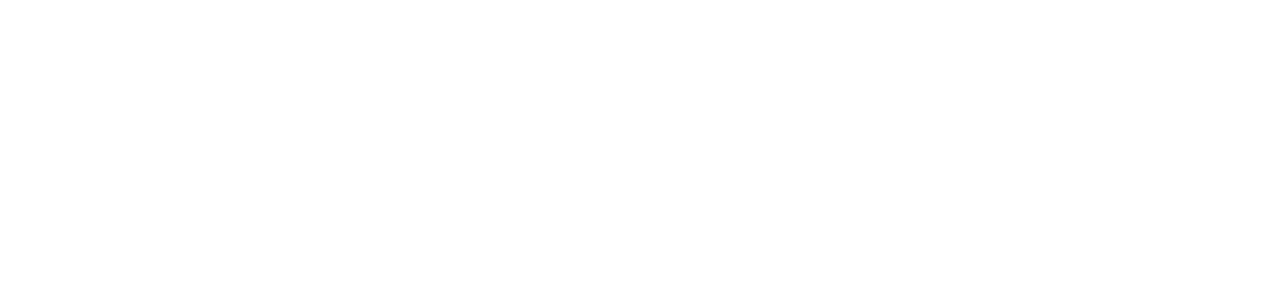
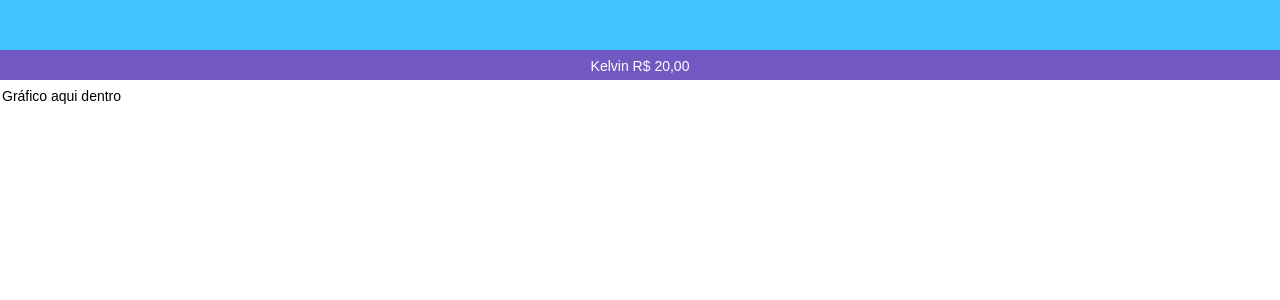
Before and after one commit to kelvinmusselli/testes-com-react, a React (Create React App) app: page / in a window 1280 px wide. Shown: the top 300 px of the page. Built offline with nearby package versions, Linux system fonts and the light colour scheme.

Commit message:
Introduced components and headers

```diff
--- a/package.json
+++ b/package.json
@@ -3,13 +3,17 @@
   "version": "0.1.0",
   "private": true,
   "dependencies": {
+    "chart.js": "^2.9.3",
     "immer": "^6.0.5",
     "jest-environment-jsdom-sixteen": "^1.0.3",
     "react": "^16.13.1",
+    "react-chartjs-2": "^2.9.0",
     "react-dom": "^16.13.1",
     "react-redux": "^7.2.0",
+    "react-router-dom": "^5.1.2",
     "react-scripts": "3.4.1",
-    "redux": "^4.0.5"
+    "redux": "^4.0.5",
+    "styled-components": "^5.1.0"
   },
   "scripts": {
     "start": "react-app-rewired start",
--- a/src/App.js
+++ b/src/App.js
@@ -1,7 +1,17 @@
 import React from 'react';
+import { BrowserRouter } from 'react-router-dom';
+import Header from './components/Header';
+import Routes from './routes';
+import GlobalStyle from './styles/global';
 
 const App = () => {
-  return <div data-testid="app-render" className="App"></div>;
+  return (
+    <BrowserRouter>
+      <Header />
+      <Routes />
+      <GlobalStyle />
+    </BrowserRouter>
+  );
 };
 
 export default App;
--- /dev/null
+++ b/src/components/Graphics/index.js
@@ -0,0 +1,12 @@
+import React from 'react';
+import { Container } from './styles';
+
+const Graphics = () => {
+  return (
+    <Container>
+      <label>Gráfico aqui dentro</label>
+    </Container>
+  );
+};
+
+export default Graphics;
--- /dev/null
+++ b/src/components/Graphics/styles.js
@@ -0,0 +1,3 @@
+import styled from 'styled-components';
+
+export const Container = styled.div``;
--- /dev/null
+++ b/src/components/Header/index.js
@@ -0,0 +1,8 @@
+import React from 'react';
+import { Container } from './styles';
+
+const Header = () => {
+  return <Container></Container>;
+};
+
+export default Header;
--- /dev/null
+++ b/src/components/Header/styles.js
@@ -0,0 +1,7 @@
+import styled from 'styled-components';
+
+export const Container = styled.div`
+  display: flex;
+  height: 50px;
+  background: #40c4ff;
+`;
--- /dev/null
+++ b/src/pages/ListCost/index.js
@@ -0,0 +1,25 @@
+import React from 'react';
+import {
+  Container,
+  ContentHeaderList,
+  ItemHeader,
+  ContentHeaderBody,
+  ContentListDepot,
+} from './styles';
+import Graphics from '../../components/Graphics';
+
+function ListCost() {
+  return (
+    <Container>
+      <ContentHeaderList>
+        <ItemHeader>Kelvin R$ 20,00</ItemHeader>
+      </ContentHeaderList>
+      <ContentHeaderBody>
+        <Graphics />
+      </ContentHeaderBody>
+      <ContentListDepot></ContentListDepot>
+    </Container>
+  );
+}
+
+export default ListCost;
--- /dev/null
+++ b/src/pages/ListCost/styles.js
@@ -0,0 +1,40 @@
+import styled from 'styled-components';
+
+export const Container = styled.div`
+  background: #f7f7f7;
+  height: 100vh;
+  display: flex;
+  width: 100%;
+  flex-direction: column;
+`;
+
+export const ContentHeaderList = styled.div`
+  width: 100%;
+  display: flex;
+  justify-content: center;
+  background: #7159c1;
+  padding: 8px 2px 0px 2px;
+  height: 30px;
+`;
+
+export const ItemHeader = styled.div`
+  color: #fff;
+`;
+
+export const ContentHeaderBody = styled.div`
+  width: 100%;
+  display: flex;
+  justify-content: space-between;
+  background: #fff;
+  padding: 8px 2px 0px 2px;
+  height: 350px;
+`;
+
+export const ContentListDepot = styled.div`
+  width: 100%;
+  display: flex;
+  justify-content: space-between;
+  background: #fff;
+  padding: 8px 2px 0px 2px;
+  height: 350px;
+`;
--- /dev/null
+++ b/src/routes.js
@@ -0,0 +1,12 @@
+import React from 'react';
+import { Switch, Route } from 'react-router-dom';
+import ListCost from './pages/ListCost';
+
+const Routes = () => {
+  return (
+    <Switch>
+      <Route path="/" exact component={ListCost}></Route>
+    </Switch>
+  );
+};
+export default Routes;
--- /dev/null
+++ b/src/styles/global.js
@@ -0,0 +1,20 @@
+import { createGlobalStyle } from 'styled-components';
+
+export default createGlobalStyle`
+  @import url('https://fonts.googleapis.com/css2?family=Roboto:400,700&display=swap');
+  *{
+    margin:0;
+    padding:0;
+    outline:0;
+    box-sizing:border-box;
+  }
+  body{
+    -webkit-font-smoothing: antialiased;
+  }
+  body, input, button {
+    font:14px sans-serif;
+  }
+  button {
+    cursor:pointer
+  }
+`;
```
Also changed, not shown: 13 other files (tests, documents, lock files or other folders).
